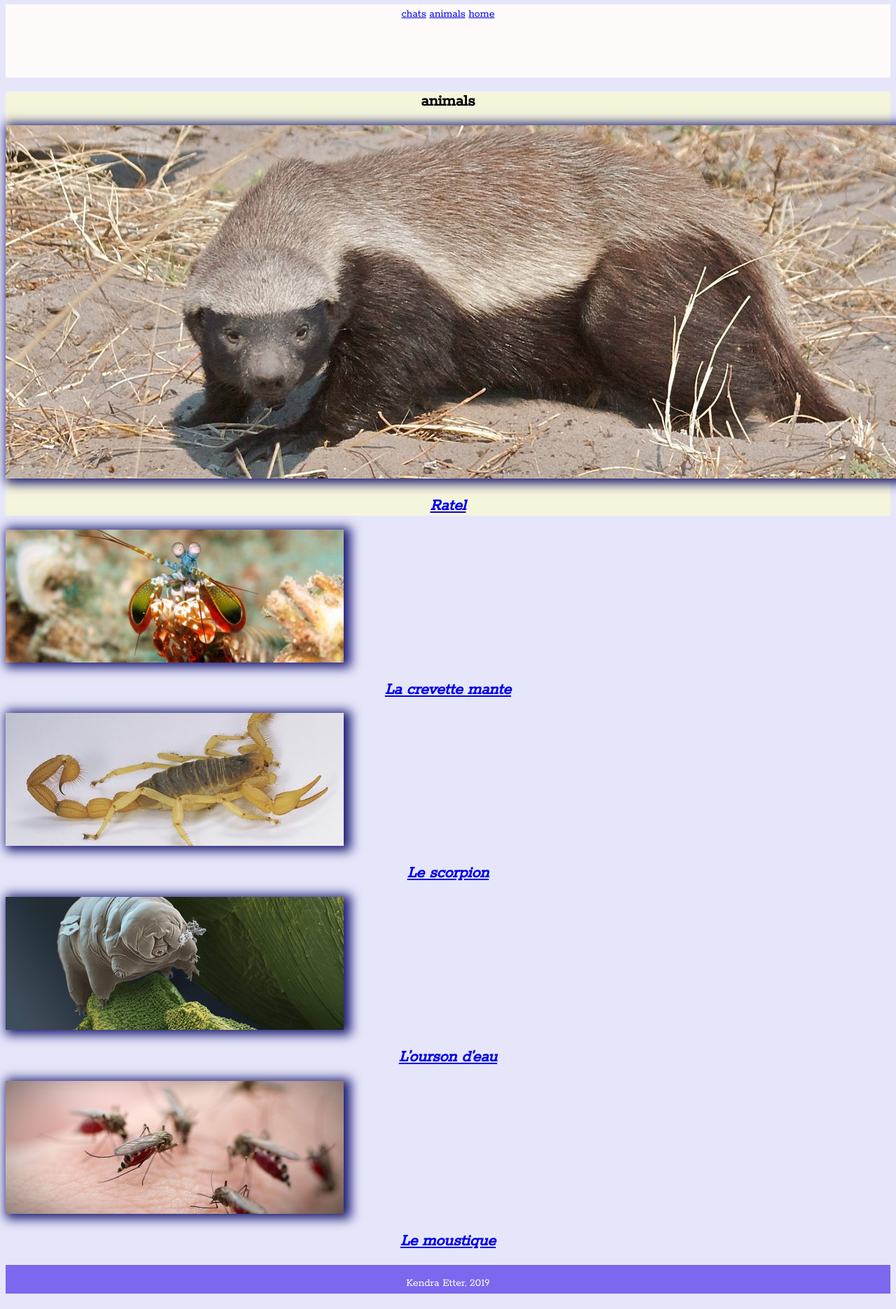
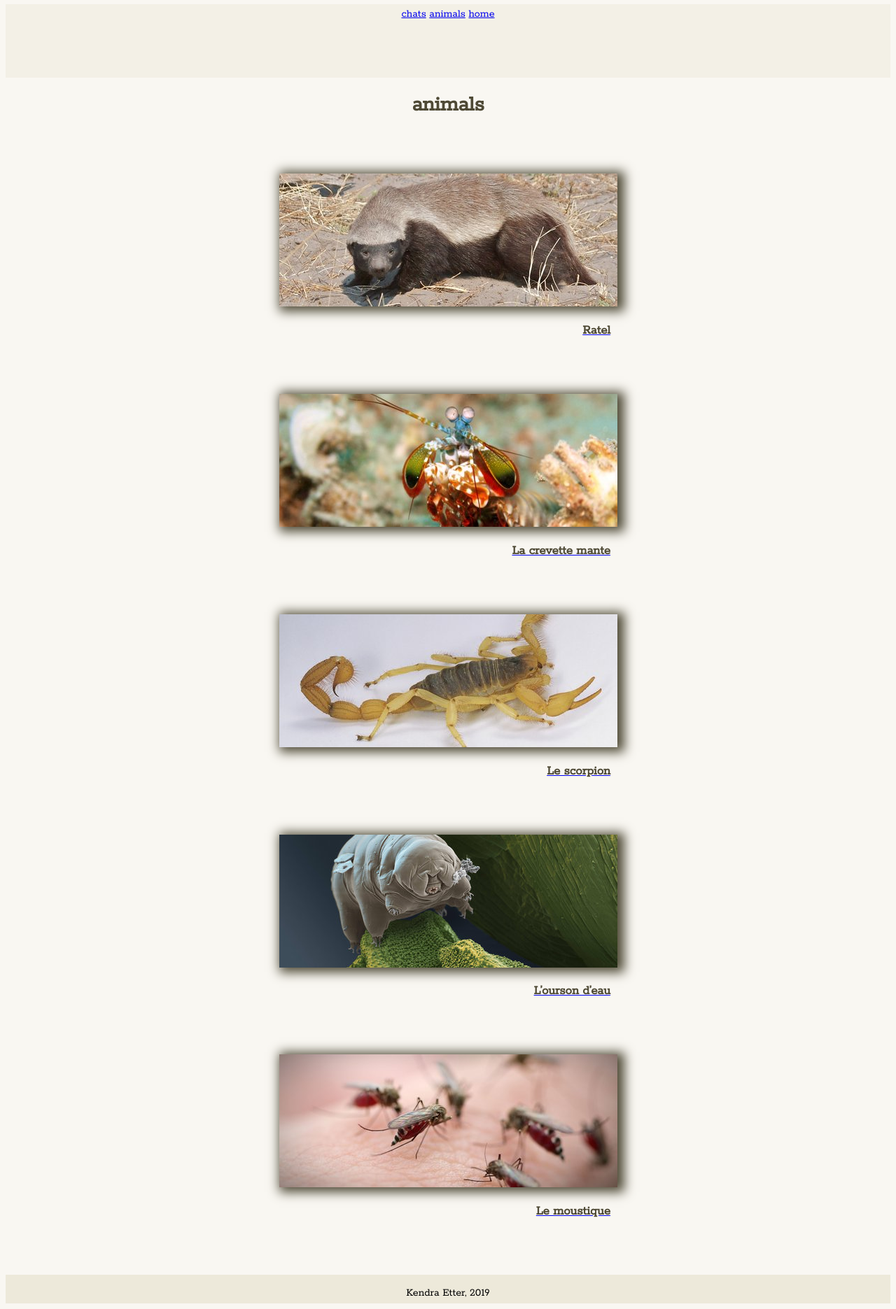
Before and after one commit to Eracom-ID471/projet-2-KendraMaria, a Jekyll site: the page built from animals.html, in a window 1280 px wide. Shown: the whole page at 70% size. Built offline with Jekyll 4.4.1, drawn with Linux system fonts in a browser that asks for light colours.

Commit message:
changement de style

```diff
--- a/_layouts/list.html
+++ b/_layouts/list.html
@@ -4,7 +4,7 @@
   <body>
 
 {% include header.html %}
-<div class="foot">
+<div class="content">
   {{ content }}
 </div>
   {% include footer.html %}
--- a/_sass/main.scss
+++ b/_sass/main.scss
@@ -1,8 +1,23 @@
 
 body {
-  background: Lavender;
-  color: MidnightBlue;
-  font-family: 'Rokkitt', serif;;
+  background: #f9f7f2;
+  color: #13120d;
+  font-family: 'Rokkitt', serif;
+}
+h3{
+  color:#4e4935;
+  text-align: right;
+  margin-right: 25rem;
+  margin-bottom: 5rem;
+}
+
+h3:hover{
+  color:white;
+}
+
+h1{
+  color:#4e4935;
+  margin-bottom: 5rem;
 }
 
 a:active{
@@ -17,6 +32,13 @@ a:active{
   height: auto;
   max-width: 400px;
   width: 100%;
+}
+
+.animals-image{
+  height: auto;
+  max-width: 400px;
+  width: 100%;
+  align-items: center;
 }
 
 ul {
@@ -34,8 +56,8 @@ img:hover{
 }
 
 header{
-  background-color: snow;
-  color: MidnightBlue;
+  background-color:#f3f0e6;
+  color: #4e4935;
   height: 100px;
   text-align: center;
   padding-top: 5px;
@@ -43,8 +65,8 @@ header{
 }
 
 footer{
-  background-color: MediumSlateBlue;
-  color: white;
+  background-color: #ede9da;
+  color: black;
   height: 40px;
   text-align: center;
   padding-top: 1px;
@@ -55,16 +77,18 @@ footer{
   text-align: center;
 }
 
+.content2{
+  margin-left: 15rem;
+}
+
   img{
 background-color: #cccccc;
 zoom:1;
-box-shadow: 5px 2px 15px 5px #191970;
+box-shadow: 5px 2px 15px 5px #4e4935;
 }
 
 @media only screen{#selecteur{filter: none;}} /*Ie9+*/
 
-.animal{
-  color: black;
-  background-color: beige;
-  text-align:center;
+.text{
+  width:50rem;
 }
--- a/animals.html
+++ b/animals.html
@@ -2,26 +2,19 @@
 layout: list
 ---
 
-<div class="animal">
-  <h2>animals</h2>
+<h1>animals</h1>
 
 {% for animals in site.animals %}
 
+<a class="link" href="{{animals.url  | relative_url }}">
+<img src="{{animals.image  | relative_url }}">
+  </a>
+<div class="content">
+
   <a class="link" href="{{animals.url  | relative_url }}">
-
-  <img src="{{animals.image  | relative_url }}">
-  </a>
-  <div class="content">
-
-    <a class="link" href="{{animals.url  | relative_url }}">
-      <a href="{{animals.url  | relative_url }}">
-        <i>
-          <h2>
+    <h3>
     {{ animals.title}}
-    </h2>
-    </i>
-    </a>
+    </h3>
     </a>
 </div>
-</div>
 {% endfor %}
```
Also changed, not shown: _layouts/post.html (+10 -7 lines), chats.html (+4 -7 lines), assets/img/1A.jpg.
